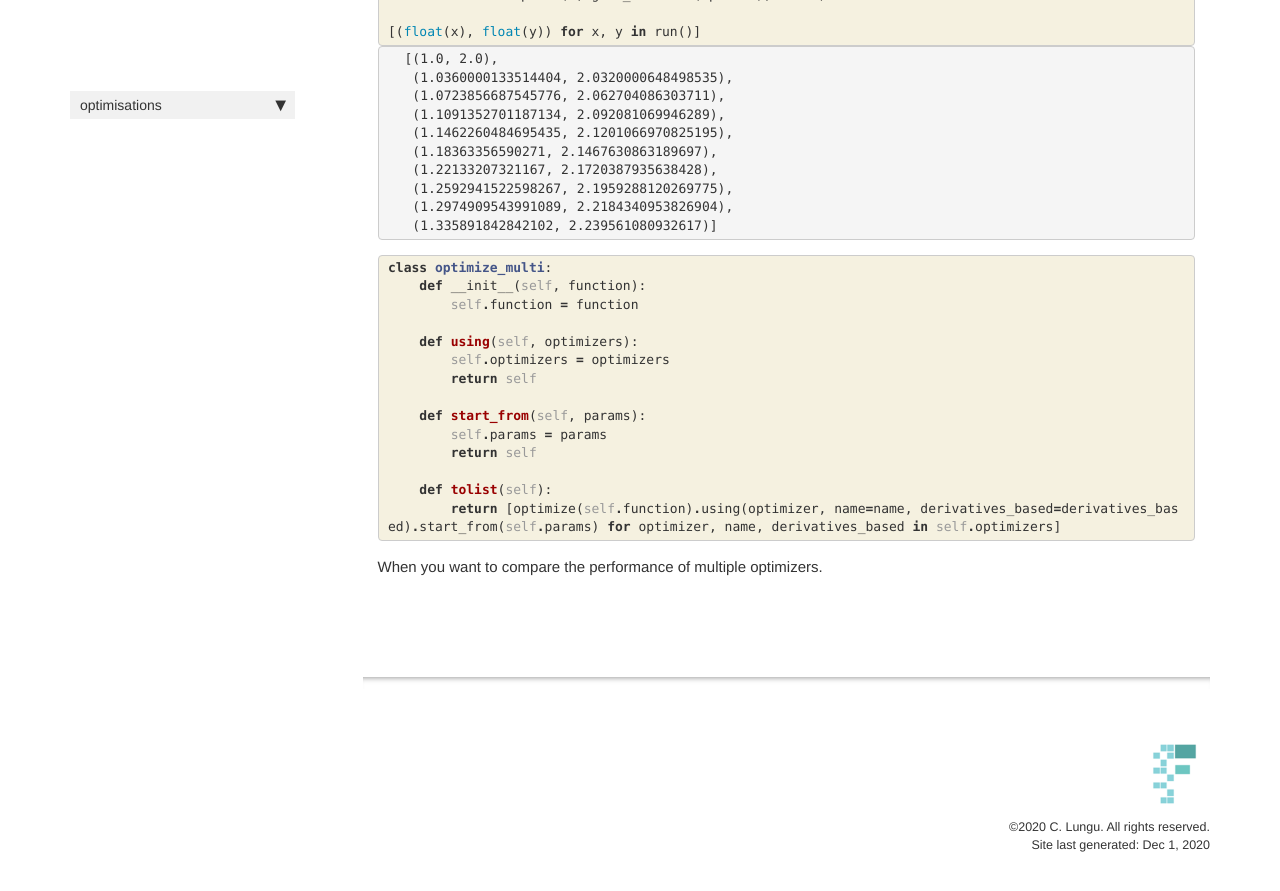
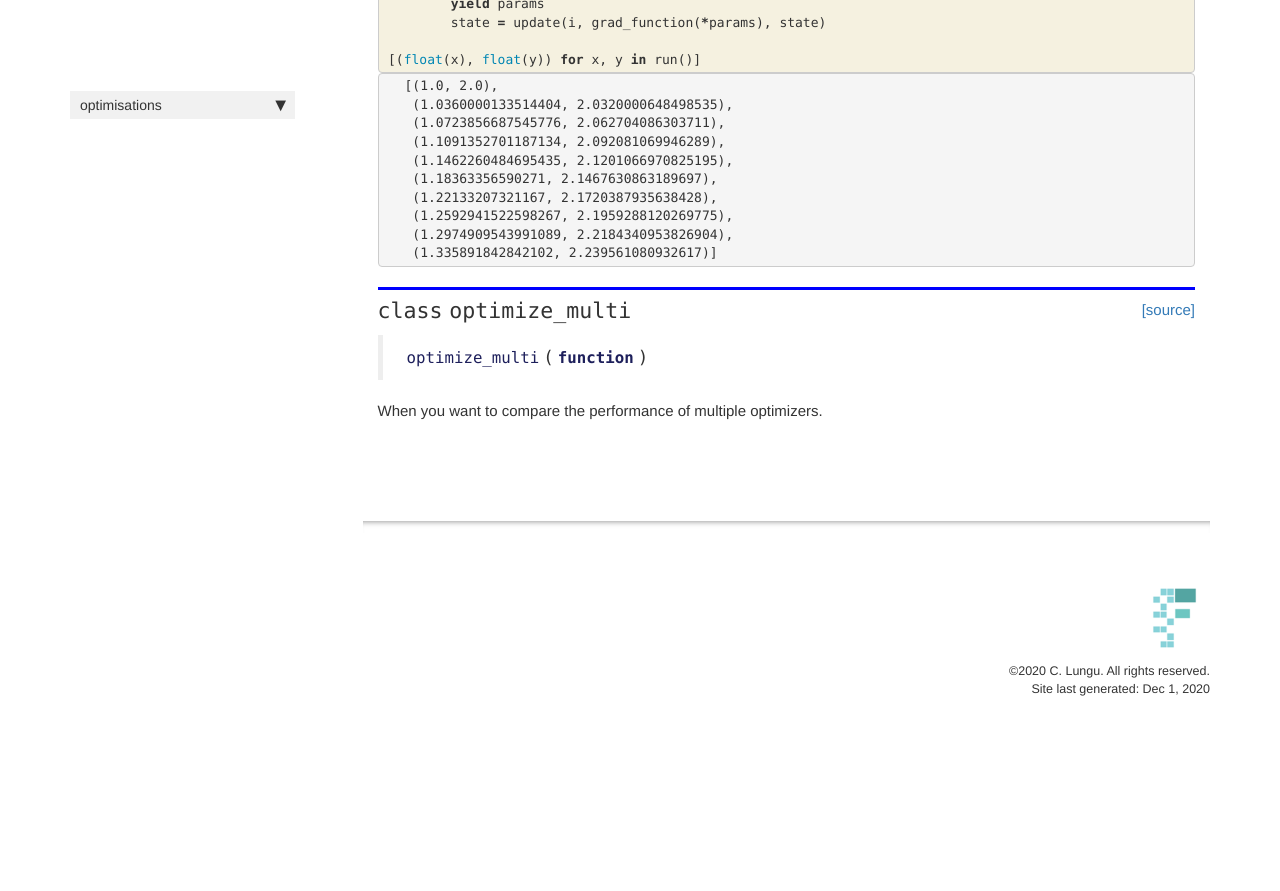
Before and after one commit to clungu/optimisations, a Jekyll site: the page built from docs/optimizers.html, in a window 1280 px wide and 900 px high, scrolled down 1912 px. Shown: the top 891 px of the window. Built offline with Jekyll 4.4.1, drawn with Linux system fonts in a browser that asks for light colours; nearby versions of some CDN libraries; comment, search, counter and statistics services are not loaded; after the commit the page ends 2661 px from its top, so only the background shows below that.

Commit message:
Built the docs again.

```diff
--- a/docs/optimizers.html
+++ b/docs/optimizers.html
@@ -276,29 +276,30 @@
     {% raw %}
 
 <div class="cell border-box-sizing code_cell rendered">
-<div class="input">
 
-<div class="inner_cell">
-    <div class="input_area">
-<div class=" highlight hl-ipython3"><pre><span></span><span class="k">class</span> <span class="nc">optimize_multi</span><span class="p">:</span>
-    <span class="k">def</span> <span class="fm">__init__</span><span class="p">(</span><span class="bp">self</span><span class="p">,</span> <span class="n">function</span><span class="p">):</span>
-        <span class="bp">self</span><span class="o">.</span><span class="n">function</span> <span class="o">=</span> <span class="n">function</span>
+<div class="output_wrapper">
+<div class="output">
 
-    <span class="k">def</span> <span class="nf">using</span><span class="p">(</span><span class="bp">self</span><span class="p">,</span> <span class="n">optimizers</span><span class="p">):</span>
-        <span class="bp">self</span><span class="o">.</span><span class="n">optimizers</span> <span class="o">=</span> <span class="n">optimizers</span>
-        <span class="k">return</span> <span class="bp">self</span>
+<div class="output_area">
 
-    <span class="k">def</span> <span class="nf">start_from</span><span class="p">(</span><span class="bp">self</span><span class="p">,</span> <span class="n">params</span><span class="p">):</span>
-        <span class="bp">self</span><span class="o">.</span><span class="n">params</span> <span class="o">=</span> <span class="n">params</span>
-        <span class="k">return</span> <span class="bp">self</span>
 
-    <span class="k">def</span> <span class="nf">tolist</span><span class="p">(</span><span class="bp">self</span><span class="p">):</span>
-        <span class="k">return</span> <span class="p">[</span><span class="n">optimize</span><span class="p">(</span><span class="bp">self</span><span class="o">.</span><span class="n">function</span><span class="p">)</span><span class="o">.</span><span class="n">using</span><span class="p">(</span><span class="n">optimizer</span><span class="p">,</span> <span class="n">name</span><span class="o">=</span><span class="n">name</span><span class="p">,</span> <span class="n">derivatives_based</span><span class="o">=</span><span class="n">derivatives_based</span><span class="p">)</span><span class="o">.</span><span class="n">start_from</span><span class="p">(</span><span class="bp">self</span><span class="o">.</span><span class="n">params</span><span class="p">)</span> <span class="k">for</span> <span class="n">optimizer</span><span class="p">,</span> <span class="n">name</span><span class="p">,</span> <span class="n">derivatives_based</span> <span class="ow">in</span> <span class="bp">self</span><span class="o">.</span><span class="n">optimizers</span><span class="p">]</span>
-</pre></div>
+<div class="output_markdown rendered_html output_subarea ">
+<h2 id="optimize_multi" class="doc_header"><code>class</code> <code>optimize_multi</code><a href="https://github.com/clungu/optimisations/tree/master/optimisations/optimizers.py#L92" class="source_link" style="float:right">[source]</a></h2><blockquote><p><code>optimize_multi</code>(<strong><code>function</code></strong>)</p>
+</blockquote>
 
-    </div>
+</div>
+
+</div>
+
 </div>
 </div>
+
+</div>
+    {% endraw %}
+
+    {% raw %}
+
+<div class="cell border-box-sizing code_cell rendered">
 
 </div>
     {% endraw %}
--- a/optimisations/_nbdev.py
+++ b/optimisations/_nbdev.py
@@ -21,7 +21,8 @@
          "plot_all_functions": "01_graphics.ipynb",
          "tuple_float_cast": "02_optimizers.ipynb",
          "History": "02_optimizers.ipynb",
-         "optimize": "02_optimizers.ipynb"}
+         "optimize": "02_optimizers.ipynb",
+         "optimize_multi": "02_optimizers.ipynb"}
 
 modules = ["functions.py",
            "graphics.py",
```
Also changed, not shown: optimisations/optimizers.py (+17 -1 lines), 1 other file.
